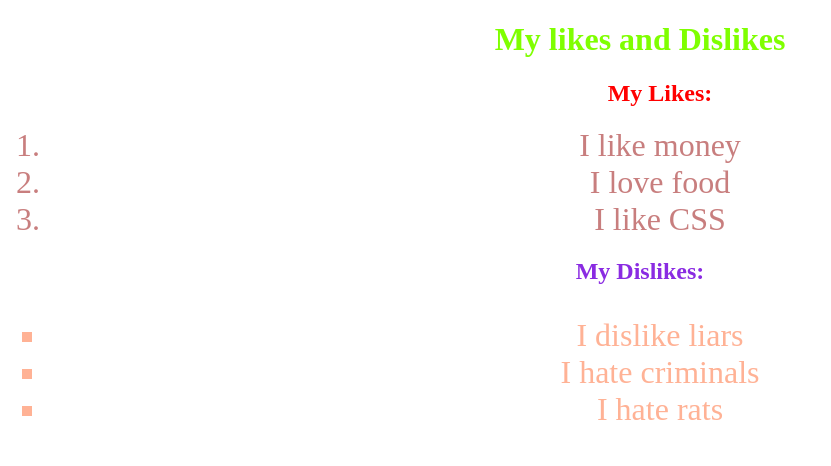
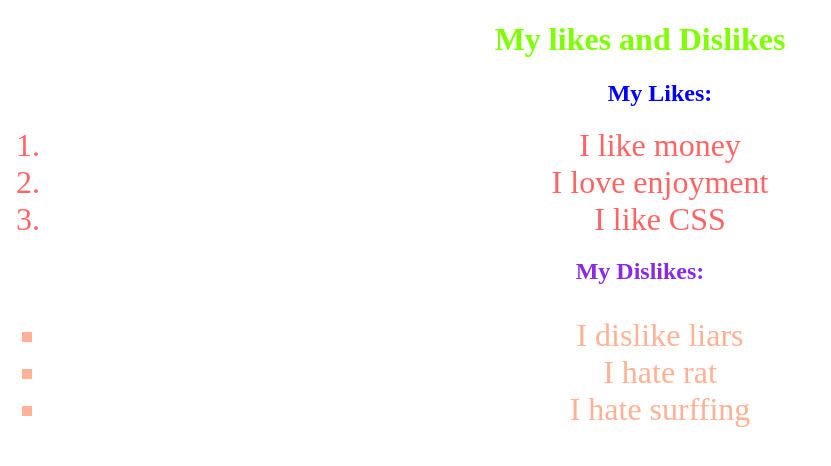
Before and after one commit to Eberevictoria/cssAssigment, a plain HTML site: page index.html in a window 1280 px wide. Shown: the whole page, without its empty margins (0-831 px from the left). Drawn offline with Linux system fonts and the light colour scheme.

Commit message:
cssassignment

```diff
--- a/index.html
+++ b/index.html
@@ -15,7 +15,7 @@
           <ol id="header1_list">
             <h2>My Likes:</h2>
             <li>I like money</li>
-            <li>I love food</li>
+            <li>I love enjoyment</li>
             <li>I like CSS</li>
           </ol>
         </div>
@@ -24,8 +24,8 @@
           <div>
             <ul id="header2_list">
               <li>I dislike liars</li>
-              <li>I hate criminals</li>
-              <li>I hate rats</li>
+              <li>I hate rat</li>
+              <li>I hate surffing</li>
             </ul>
           </div>
         </div>
--- a/style.css
+++ b/style.css
@@ -8,7 +8,7 @@
     text-align: center;
 }
 .like_list ol h2 {
-    color: red;
+    color: blue;
     text-align: center;
 }
 #header1_list li {
@@ -16,7 +16,7 @@
     text-justify: distribute;
     font-size:2em ;
     justify-content: center;
-    color: brown;
+    color: red;
     opacity: 60%;
 }
 .header2 h2 {
```
